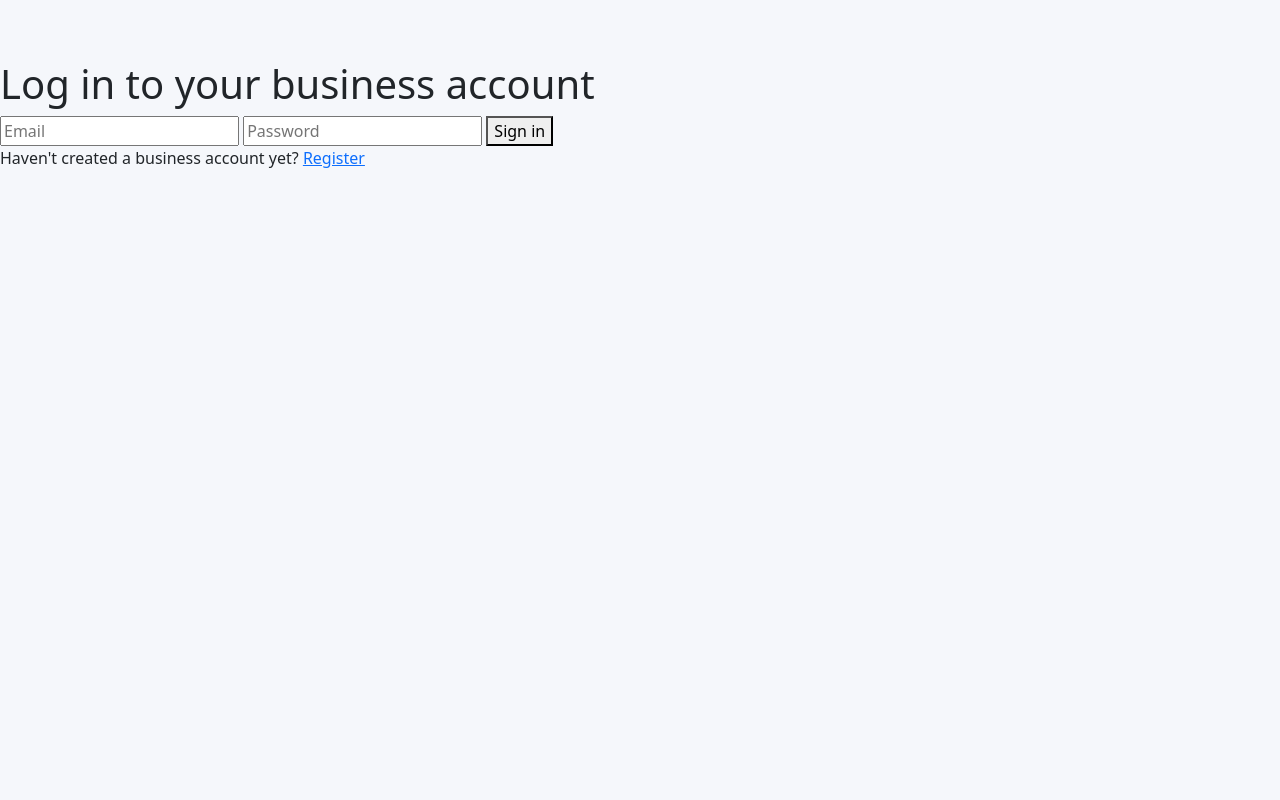
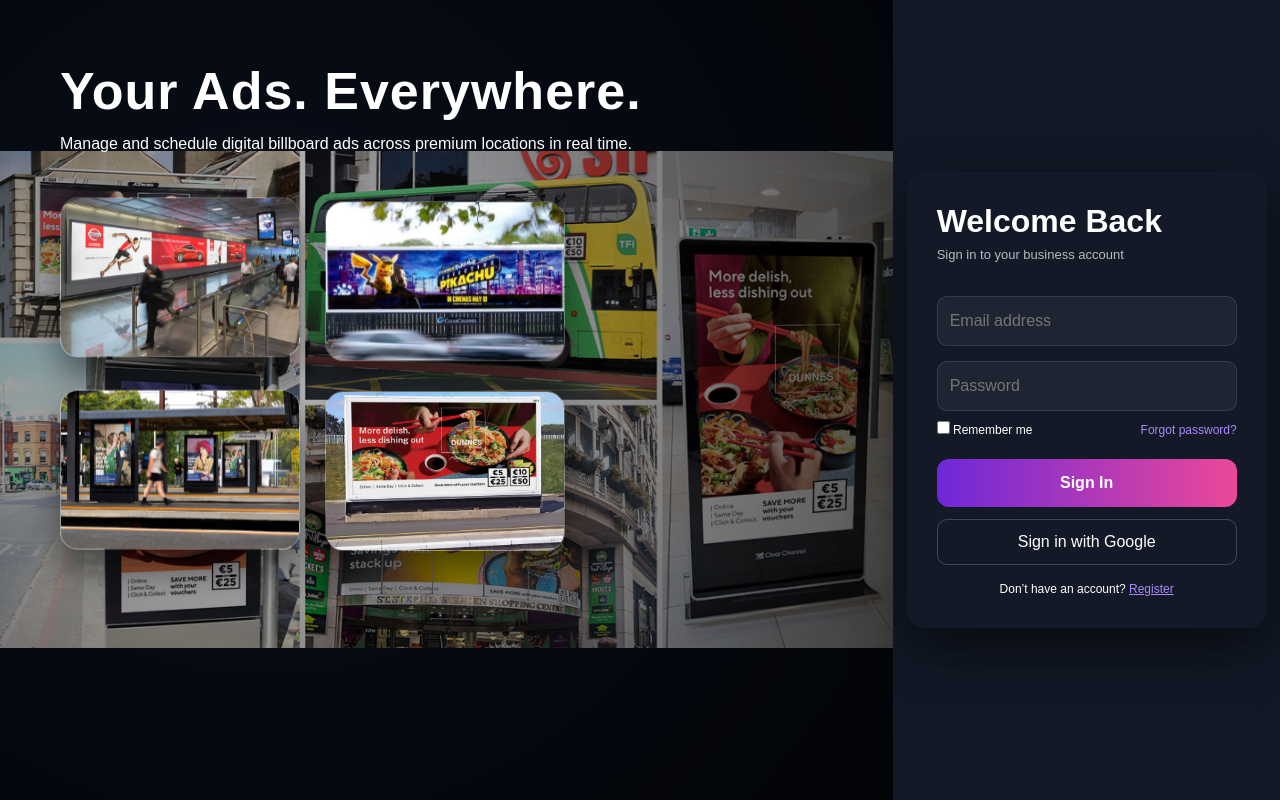
Before and after one commit to ChristianJ123ABC/BillboardAcademicInternship, a Flask app: page /login in a window 1280 px wide. Run offline with Flask 3, Linux system fonts and the light colour scheme; parts of the project's set-up code (start-up, migrations or seed data) failed here and were passed over; some libraries are stand-ins or nearby versions.

Commit message:
updated login code
UI design for login page for the billboard app

```diff
--- a/templates/login.html
+++ b/templates/login.html
@@ -1,40 +1,337 @@
-<!-- START: Code created by Christian-->
 <!DOCTYPE html>
 <html lang="en">
+
 <head>
-    <meta charset="UTF-8">
-    <meta name="viewport" content="width=device-width, initial-scale=1.0">
-    <title>Sign in </title>
+<meta charset="UTF-8">
+<meta name="viewport" content="width=device-width, initial-scale=1.0">
+<title>Digital Billboard Login</title>
 
-    <!-- Links for the bootstrap and CSS file-->
-    <link href="https://cdn.jsdelivr.net/npm/bootstrap@5.3.0/dist/css/bootstrap.min.css" rel="stylesheet">
-    <link rel="stylesheet" href="../static/styles.css">
+<link href="https://cdn.jsdelivr.net/npm/bootstrap@5.3.0/dist/css/bootstrap.min.css" rel="stylesheet">
+
+<style>
+
+body {
+    margin: 0;
+    font-family: Arial, sans-serif;
+    background: #0b1220;
+}
+
+/* MAIN LAYOUT */
+.wrapper {
+    display: flex;
+    height: 100vh;
+}
+
+/* LEFT SIDE WITH BILLBOARD IMAGE */
+.left {
+    flex: 2;
+    padding: 60px;
+    color: white;
+
+    /* BACKGROUND IMAGE */
+    background-image: url("/static/uploads/Background.jpg");
+    background-size: cover;
+    background-position: center;
+    background-repeat: no-repeat;
+
+    position: relative;
+    overflow: hidden;
+
+    animation: bgZoom 25s infinite alternate ease-in-out;
+}
+
+/* DARK OVERLAY */
+.left::before {
+    content: "";
+    position: absolute;
+    inset: 0;
+    /* darker + cinematic gradient */
+    background: radial-gradient(
+        circle at 30% 40%,
+        rgba(0,0,0,0.2),
+        rgba(0,0,0,0.75)
+    );
+        z-index: 1;
+}
+
+/* CONTENT ABOVE IMAGE */
+.left-content {
+    position: relative;
+    z-index: 2;
+    max-width: 700px;
+}
+
+/* TITLE */
+.left-content h1 {
+    font-size: 52px;
+    font-weight: 900;
+    letter-spacing: 1px;
+
+    opacity: 0;
+    transform: translateY(20px);
+    animation: fadeInUp 1s ease forwards;
+}
+
+/* SUBTEXT (if you use it) */
+.left-content p {
+    font-size: 16px;
+    opacity: 0.8;
+    margin-top: 10px;
+
+    animation: fadeInUp 1.2s ease forwards;
+}
+
+/* BILLBOARD IMAGE STRIP */
+.billboards {
+    margin-top: 50px;
+    display: flex;
+    gap: 25px;
+    position: relative;
+    z-index: 2;
+    flex-wrap: wrap;
+}
+
+/* BILLBOARD CARDS */
+.billboards img {
+    width: 240px;
+    height: 160px;
+    object-fit: cover;
+    border-radius: 18px;
+
+    border: 1px solid rgba(255,255,255,0.25);
+    box-shadow: 0 20px 35px rgba(0,0,0,0.5);
+
+    transition: all 0.4s ease;
+
+    /* staggered floating animation */
+    animation: floatBillboard 5s ease-in-out infinite;
+}
+
+/* different delay for each image */
+.billboards img:nth-child(2) {
+    animation-delay: 0.5s;
+}
+
+.billboards img:nth-child(3) {
+    animation-delay: 1s;
+}
+
+.billboards img:nth-child(4) {
+    animation-delay: 1.5s;
+}
+
+/* HOVER EFFECT */
+.billboards img:hover {
+    transform: scale(1.12);
+    box-shadow: 0 30px 60px rgba(0,0,0,0.75);
+}
+
+/* RIGHT LOGIN PANEL */
+.right {
+    flex: 1;
+    display: flex;
+    align-items: center;
+    justify-content: center;
+    background: rgba(255,255,255,0.03);
+    backdrop-filter: blur(12px);
+}
+
+/* LOGIN BOX */
+.login-box {
+    width: 360px;
+    padding: 30px;
+    border-radius: 18px;
+
+    background: rgba(20, 25, 40, 0.92);
+    box-shadow: 0 20px 60px rgba(0,0,0,0.6);
+
+    color: white;
+
+    animation: fadeInUp 1s ease;
+}
+
+.login-box h2 {
+    font-weight: 800;
+    margin-bottom: 5px;
+}
+
+.login-box p {
+    font-size: 13px;
+    opacity: 0.7;
+}
+
+/* INPUT */
+.input {
+    width: 100%;
+    margin-top: 15px;
+    padding: 12px;
+
+    border-radius: 10px;
+    border: 1px solid rgba(255,255,255,0.1);
+
+    background: rgba(255,255,255,0.05);
+    color: white;
+
+    transition: 0.3s;
+}
+
+.input:focus {
+    outline: none;
+    border-color: #a78bfa;
+    box-shadow: 0 0 10px rgba(167,139,250,0.3);
+}
+
+/* CHECK + LINKS */
+.row-flex {
+    display: flex;
+    justify-content: space-between;
+    font-size: 12px;
+    margin-top: 10px;
+    align-items: center;
+}
+
+.row-flex a {
+    color: #a78bfa;
+    text-decoration: none;
+}
+
+/* BUTTON */
+.btn-login {
+    width: 100%;
+    margin-top: 20px;
+    padding: 12px;
+
+    border: none;
+    border-radius: 12px;
+
+    font-weight: bold;
+    color: white;
+
+    background: linear-gradient(90deg, #6d28d9, #ec4899);
+    cursor: pointer;
+
+    transition: 0.3s;
+}
+
+.btn-login:hover {
+    transform: translateY(-2px);
+    box-shadow: 0 10px 25px rgba(236,72,153,0.3);
+}
+
+/* GOOGLE BUTTON */
+.google {
+    width: 100%;
+    margin-top: 12px;
+    padding: 10px;
+
+    border-radius: 10px;
+    border: 1px solid rgba(255,255,255,0.2);
+
+    background: transparent;
+    color: white;
+
+    transition: 0.3s;
+}
+
+.google:hover {
+    border-color: #a78bfa;
+    transform: translateY(-2px);
+}
+
+/* ========== ANIMATIONS ========== */
+
+@keyframes floatBillboard {
+    0%   { transform: translateY(0px); }
+    50%  { transform: translateY(-12px); }
+    100% { transform: translateY(0px); }
+}
+
+@keyframes fadeInUp {
+    from {
+        opacity: 0;
+        transform: translateY(30px);
+    }
+    to {
+        opacity: 1;
+        transform: translateY(0);
+    }
+}
+
+@keyframes bgZoom {
+    from { background-size: 100%; }
+    to   { background-size: 115%; }
+}
+
+</style>
 </head>
+
 <body>
-    <!-- Div Class for flash messages to appear on screen-->
-    <div class = "flash">
-        {% with messages = get_flashed_messages(with_categories = true)%}
-        {% if messages%}
-            {% for category, message in messages%}
-            <div class = "{{ category }}"><h2>{{message}}</h2></div>
-            {%endfor%}
-            {%endif%}
-            {%endwith%}
+
+<div class="wrapper">
+
+    <!-- LEFT SIDE -->
+    <div class="left">
+
+        <div class="left-content">
+
+            <h1>Your Ads. Everywhere.</h1>
+            <p>Manage and schedule digital billboard ads across premium locations in real time.</p>
+
+            <!-- BILLBOARD PREVIEW IMAGES -->
+            <div class="billboards">
+
+                <img src="{{ url_for('static', filename='uploads/airport.jpg') }}" alt="Airport">
+                <img src="{{ url_for('static', filename='uploads/shopping_center.jpg') }}" alt="Mall">
+                <img src="{{ url_for('static', filename='uploads/train_station.jpg') }}" alt="Train Station">
+                <img src="{{ url_for('static', filename='uploads/city_center.jpg') }}" alt="Dublin City">
+
+            </div>
+
+        </div>
+
     </div>
 
-    <!-- Uses POST to check the user's login, and compare it to the database-->
-    <div class = "Signin">
-        <h1>Log in to your business account</h1>
-        <form method = "POST" action="{{ url_for('login') }}">
-            <input type = "email" name = "email" placeholder = "Email">
-            <input type = "password" name = "password" placeholder = "Password">
-            <button type = "submit">Sign in</button>
-        </form>
+    <!-- RIGHT LOGIN SIDE -->
+    <div class="right">
 
-        Haven't created a business account yet? <a href="{{ url_for('register') }}">Register</a>
+        <div class="login-box">
+
+            <h2>Welcome Back</h2>
+            <p>Sign in to your business account</p>
+
+            <div class="flash">
+                {% with messages = get_flashed_messages(with_categories = true) %}
+                {% if messages %}
+                    {% for category, message in messages %}
+                        <div class="{{ category }}">{{ message }}</div>
+                    {% endfor %}
+                {% endif %}
+                {% endwith %}
+            </div>
+
+            <form method="POST" action="{{ url_for('login') }}">
+                <input class="input" type="email" name="email" placeholder="Email address" required>
+                <input class="input" type="password" name="password" placeholder="Password" required>
+
+                <div class="row-flex">
+                    <label><input type="checkbox"> Remember me</label>
+                    <a href="#">Forgot password?</a>
+                </div>
+
+                <button class="btn-login" type="submit">Sign In</button>
+            </form>
+
+            <button class="google">Sign in with Google</button>
+
+            <div style="text-align:center; margin-top:15px; font-size:12px;">
+                Don’t have an account? <a href="{{ url_for('register') }}" style="color:#a78bfa;">Register</a>
+            </div>
+
+        </div>
+
     </div>
 
-    <script src="https://cdn.jsdelivr.net/npm/bootstrap@5.3.0/dist/js/bootstrap.bundle.min.js"></script>
+</div>
+
 </body>
 </html>
-<!-- END: Code created by Christian-->
```
Also changed, not shown: static/uploads/airport.jpg (added), static/uploads/background.jpg (added), static/uploads/city_center.jpg (added), static/uploads/shopping_center.jpg (added), static/uploads/train_station.jpg (added), 1 other file.
